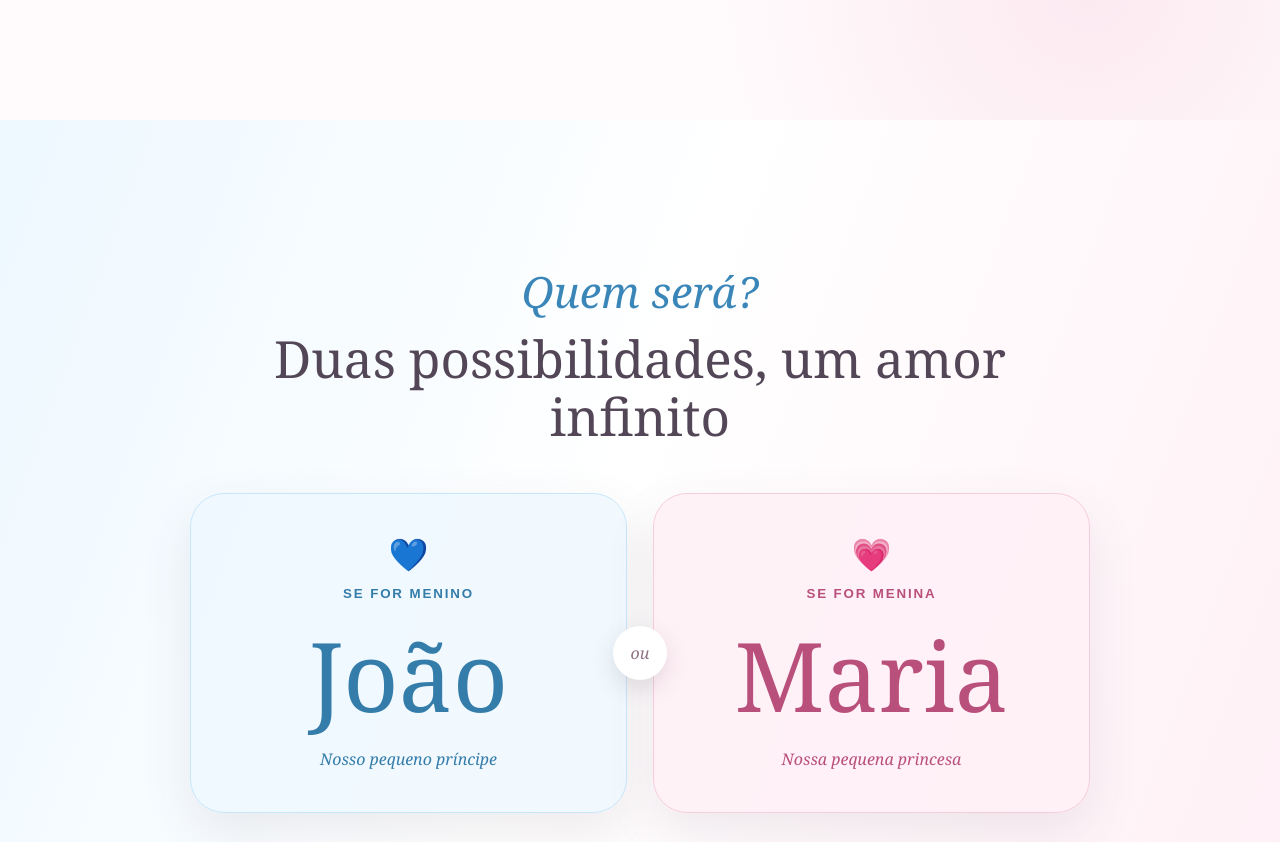
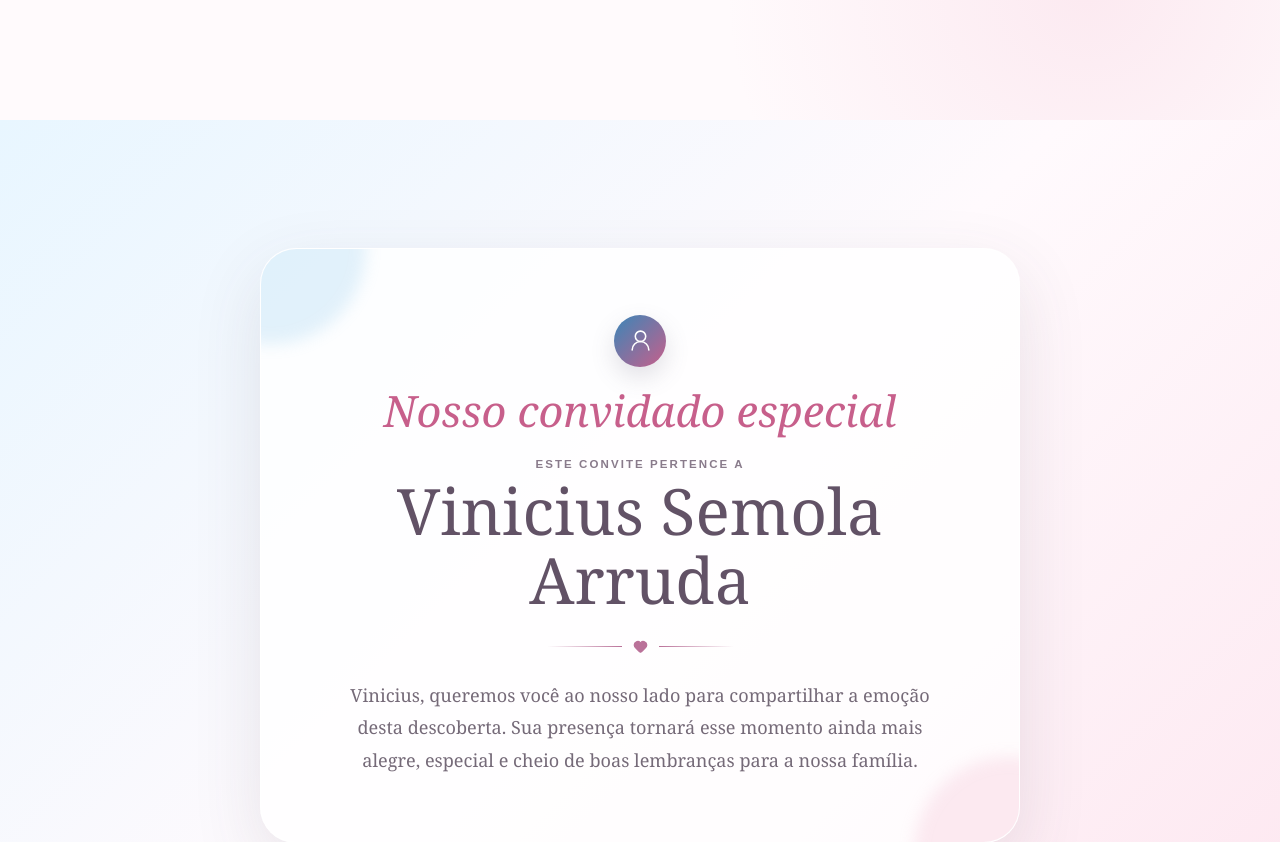
Before and after one commit to ViniciusSemolaArruda/convitecasamento, a Next.js app: page /page4 in a window 1280 px wide. Shown: the part 1340-2182 px from the top of the page. Built offline with nearby package versions, Linux system fonts and the light colour scheme.

Commit message:
Sua mensagem de commit

```diff
--- a/src/components/ChaRevelacaoInvitation/ChaRevelacaoInvitation.module.css
+++ b/src/components/ChaRevelacaoInvitation/ChaRevelacaoInvitation.module.css
@@ -16,7 +16,7 @@
 .soundButton,.downButton { position:absolute; z-index:3; border:1px solid rgba(255,255,255,.65); color:#fff; background:rgba(39,37,47,.25); backdrop-filter:blur(10px); cursor:pointer; }
 .soundButton { top:max(18px,env(safe-area-inset-top)); right:18px; display:grid; place-items:center; width:43px; height:43px; border-radius:50%; }
 .downButton { bottom:max(22px,env(safe-area-inset-bottom)); left:50%; display:grid; place-items:center; width:46px; height:46px; border-radius:50%; transform:translateX(-50%); animation:bob 1.8s ease-in-out infinite; }
-.intro,.namesSection,.voteSection { padding:clamp(72px,10vw,130px) max(22px,5vw); }
+.intro,.guestSection,.namesSection,.voteSection,.accessSection { padding:clamp(72px,10vw,130px) max(22px,5vw); }
 .intro { text-align:center; background:radial-gradient(circle at 15% 20%,rgba(118,189,233,.16),transparent 30%),radial-gradient(circle at 85% 80%,rgba(238,159,189,.18),transparent 30%),#fffafc; }
 .sectionEmoji { font-size:1.7rem; }
 .script { margin:14px 0 8px; color:var(--pink-dark); font:italic clamp(1.7rem,4vw,2.7rem) Georgia,serif; }
@@ -25,6 +25,18 @@
 .divider span { width:80px; height:1px; background:linear-gradient(90deg,transparent,currentColor); }
 .divider span:last-child { background:linear-gradient(90deg,currentColor,transparent); }
 .intro>p:last-child { max-width:700px; margin:0 auto; font:400 clamp(1rem,2vw,1.17rem)/1.85 Georgia,serif; color:#756778; }
+.guestSection { background:linear-gradient(135deg,#e8f6ff 0%,#fffafd 50%,#fde7f0 100%); }
+.guestCard { position:relative; max-width:760px; margin:auto; padding:clamp(36px,6vw,66px); overflow:hidden; border:1px solid rgba(255,255,255,.95); border-radius:36px; text-align:center; background:rgba(255,255,255,.8); box-shadow:0 24px 70px rgba(77,63,84,.12); }
+.guestCard::before,.guestCard::after { content:""; position:absolute; width:190px; height:190px; border-radius:50%; filter:blur(8px); opacity:.2; pointer-events:none; }
+.guestCard::before { top:-95px; left:-85px; background:var(--blue); }
+.guestCard::after { right:-85px; bottom:-105px; background:var(--pink); }
+.guestIcon,.qrIcon { position:relative; z-index:1; display:grid; place-items:center; width:52px; height:52px; margin:0 auto 6px; border-radius:50%; color:#fff; background:linear-gradient(135deg,var(--blue-dark),var(--pink-dark)); box-shadow:0 10px 25px rgba(92,86,113,.18); }
+.guestLabel { position:relative; display:block; margin:18px 0 6px; color:#897b8b; font-size:.72rem; font-weight:700; letter-spacing:.18em; text-transform:uppercase; }
+.guestCard h2 { position:relative; margin:0; color:#625266; font:400 clamp(2rem,6vw,4rem)/1.08 Georgia,serif; }
+.guestDivider { position:relative; display:flex; align-items:center; justify-content:center; gap:11px; margin:25px auto; color:#ba7299; }
+.guestDivider span { width:75px; height:1px; background:linear-gradient(90deg,transparent,currentColor); }
+.guestDivider span:last-child { background:linear-gradient(90deg,currentColor,transparent); }
+.guestMessage { position:relative; max-width:610px; margin:0 auto; color:#756a78; font:400 clamp(1rem,2vw,1.13rem)/1.8 Georgia,serif; }
 .namesSection { background:linear-gradient(110deg,#edf8ff 0%,#fff 48%,#fff0f6 100%); }
 .heading { text-align:center; margin-bottom:48px; }
 .heading .script { color:var(--blue-dark); }
@@ -55,9 +67,18 @@
 .progress { display:flex; width:100%; height:18px; overflow:hidden; border-radius:999px; background:#eee; box-shadow:inset 0 2px 5px rgba(0,0,0,.08); }
 .boyProgress,.girlProgress { height:100%; transition:width .7s ease; }.boyProgress { background:var(--blue); }.girlProgress { background:var(--pink); }
 .results small { display:block; margin-top:10px; color:#8d828f; }
+.accessSection { background:radial-gradient(circle at 15% 80%,rgba(118,189,233,.18),transparent 30%),radial-gradient(circle at 85% 20%,rgba(238,159,189,.2),transparent 30%),#fffafd; }
+.accessCard { max-width:720px; margin:auto; padding:clamp(34px,6vw,65px); border:1px solid #f1dbe6; border-radius:36px; text-align:center; background:rgba(255,255,255,.9); box-shadow:0 25px 70px rgba(81,65,84,.12); }
+.accessCard h2 { max-width:580px; margin:0 auto 28px; font:400 clamp(1.75rem,5vw,3rem)/1.15 Georgia,serif; }
+.qrBox { position:relative; display:grid; place-items:center; width:230px; height:230px; margin:0 auto 22px; overflow:hidden; border:1px solid #ead5e2; border-radius:26px; background:#fff; box-shadow:0 14px 35px rgba(75,60,82,.13); }
+.scanLine { position:absolute; z-index:2; right:16px; left:16px; height:2px; border-radius:999px; background:linear-gradient(90deg,transparent,var(--blue-dark),var(--pink-dark),transparent); box-shadow:0 0 12px rgba(200,91,139,.45); animation:qrScan 3s ease-in-out infinite; }
+.accessName { display:block; color:#645468; font:400 clamp(1.3rem,4vw,1.75rem) Georgia,serif; }
+.accessNumber { display:block; margin-top:7px; color:#a1708a; font-size:.75rem; font-weight:700; letter-spacing:.12em; text-transform:uppercase; }
+.accessText { max-width:520px; margin:22px auto 0; color:#817483; font-size:.92rem; line-height:1.65; }
 .footer { padding:80px 24px max(70px,calc(env(safe-area-inset-bottom) + 55px)); text-align:center; color:#fff; background:linear-gradient(120deg,#65acd9,#ac83ae 50%,#df86aa); }
 .footer>span { font-size:1.5rem; }.footer p { margin:18px 0 8px; font:italic 1.05rem Georgia,serif; }.footer h2 { margin:0 0 16px; font:400 clamp(2.6rem,7vw,5rem) Georgia,serif; }.footer h2 i { font-size:.4em; }.footer small { font-size:.9rem; }
 .reveal { opacity:0; transform:translateY(34px); transition:opacity .75s ease,transform .75s ease; }.visible { opacity:1; transform:none; }
 @keyframes bob { 50% { transform:translate(-50%,8px); } }
-@media(max-width:650px){ .heroContent{padding:18px}.nameCards{grid-template-columns:1fr;gap:18px}.orBubble{top:50%;}.nameCard{min-height:230px}.voteButtons{grid-template-columns:1fr}.intro,.namesSection,.voteSection{padding-left:18px;padding-right:18px}.voteCard{border-radius:26px}.heroVideo{object-position:center} }
+@keyframes qrScan { 0%,100%{top:20px;opacity:.25} 50%{top:208px;opacity:1} }
+@media(max-width:650px){ .heroContent{padding:18px}.nameCards{grid-template-columns:1fr;gap:18px}.orBubble{top:50%;}.nameCard{min-height:230px}.voteButtons{grid-template-columns:1fr}.intro,.guestSection,.namesSection,.voteSection,.accessSection{padding-left:18px;padding-right:18px}.guestCard,.voteCard,.accessCard{border-radius:26px}.heroVideo{object-position:center} }
 @media(prefers-reduced-motion:reduce){.reveal{opacity:1;transform:none;transition:none}.downButton{animation:none}.voteButtons button{transition:none}}
--- a/src/components/ChaRevelacaoInvitation/ChaRevelacaoInvitation.tsx
+++ b/src/components/ChaRevelacaoInvitation/ChaRevelacaoInvitation.tsx
@@ -1,7 +1,17 @@
 "use client";
 
-import { Baby, ChevronDown, Heart, Sparkles, Volume2, VolumeX } from "lucide-react";
+import {
+  Baby,
+  ChevronDown,
+  Heart,
+  QrCode,
+  Sparkles,
+  UserRound,
+  Volume2,
+  VolumeX,
+} from "lucide-react";
 import { useEffect, useRef, useState } from "react";
+import { QRCodeSVG } from "qrcode.react";
 import styles from "./ChaRevelacaoInvitation.module.css";
 
 type Choice = "joao" | "maria";
@@ -94,6 +104,30 @@ export default function ChaRevelacaoInvitation() {
         <p>Tem um coraçãozinho crescendo e enchendo nossos dias de sonhos. Ainda não sabemos se nosso mundo ficará mais azul ou mais rosa, mas já sabemos que esse bebê é profundamente amado.</p>
       </section>
 
+      <section className={styles.guestSection}>
+        <article className={`${styles.guestCard} ${styles.reveal}`} data-reveal>
+          <div className={styles.guestIcon}>
+            <UserRound size={25} strokeWidth={1.5} />
+          </div>
+
+          <p className={styles.script}>Nosso convidado especial</p>
+          <span className={styles.guestLabel}>Este convite pertence a</span>
+          <h2>Vinicius Semola Arruda</h2>
+
+          <div className={styles.guestDivider} aria-hidden="true">
+            <span />
+            <Heart size={15} fill="currentColor" />
+            <span />
+          </div>
+
+          <p className={styles.guestMessage}>
+            Vinicius, queremos você ao nosso lado para compartilhar a emoção
+            desta descoberta. Sua presença tornará esse momento ainda mais
+            alegre, especial e cheio de boas lembranças para a nossa família.
+          </p>
+        </article>
+      </section>
+
       <section className={styles.namesSection}>
         <div className={`${styles.heading} ${styles.reveal}`} data-reveal>
           <p className={styles.script}>Quem será?</p>
@@ -134,6 +168,36 @@ export default function ChaRevelacaoInvitation() {
         </div>
       </section>
 
+      <section className={styles.accessSection}>
+        <article className={`${styles.accessCard} ${styles.reveal}`} data-reveal>
+          <div className={styles.qrIcon}>
+            <QrCode size={27} strokeWidth={1.5} />
+          </div>
+
+          <p className={styles.script}>Seu acesso ao chá revelação</p>
+          <h2>Apresente este QR Code na entrada</h2>
+
+          <div className={styles.qrBox}>
+            <span className={styles.scanLine} aria-hidden="true" />
+            <QRCodeSVG
+              value="CHA-REVELACAO-JOAO-OU-MARIA-VINICIUS-SEMOLA-ARRUDA"
+              size={190}
+              bgColor="#ffffff"
+              fgColor="#69556b"
+              level="H"
+              marginSize={1}
+            />
+          </div>
+
+          <strong className={styles.accessName}>Vinicius Semola Arruda</strong>
+          <small className={styles.accessNumber}>Convite individual • Nº 001</small>
+          <p className={styles.accessText}>
+            Este QR Code é pessoal e deverá ser apresentado na recepção para
+            validar a sua entrada no evento.
+          </p>
+        </article>
+      </section>
+
       <footer className={styles.footer}>
         <span>🍼 ✨ 🧸 ✨ 🍼</span>
         <p>Azul ou rosa, nossa felicidade já é completa.</p>
```
